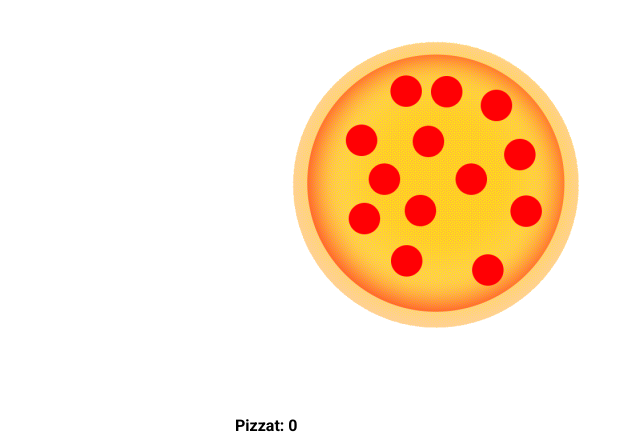
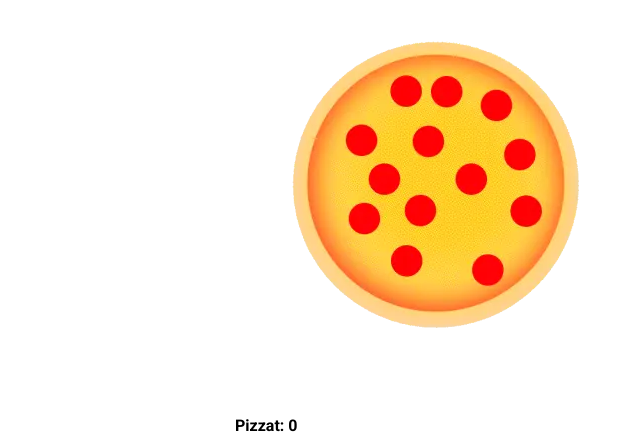
Before and after one commit to J0mppa/Web_teht3, a plain HTML site: page index.html in a window 1280 px wide. Shown: the top 448 px of the page, 335-975 px from the left. Drawn offline with Linux system fonts and the light colour scheme.

Commit message:
Poistettu ylimääräinen nappi ja muutettu .webp muotoon

```diff
--- a/style.css
+++ b/style.css
@@ -23,7 +23,7 @@ body {
 #klikkausnappi{
     width: 400px;
     height: 400px;
-    background-image: url('pizza.png');
+    background-image: url('pizza.webp');
     border: none;
     cursor: pointer;
     background-color: transparent;
@@ -34,15 +34,6 @@ body {
 }
 @keyframes animaatio {
   50% { transform: scale(1.2); }
-}
-
-#klikkausnappi{
-    width: 400px;
-    height: 400px;
-    background-image: url('pizza.png');
-    border: none;
-    cursor: pointer;
-    background-color: transparent;
 }
 
 button{
```
Also changed, not shown: pizza.png (deleted), pizza.webp (added).
